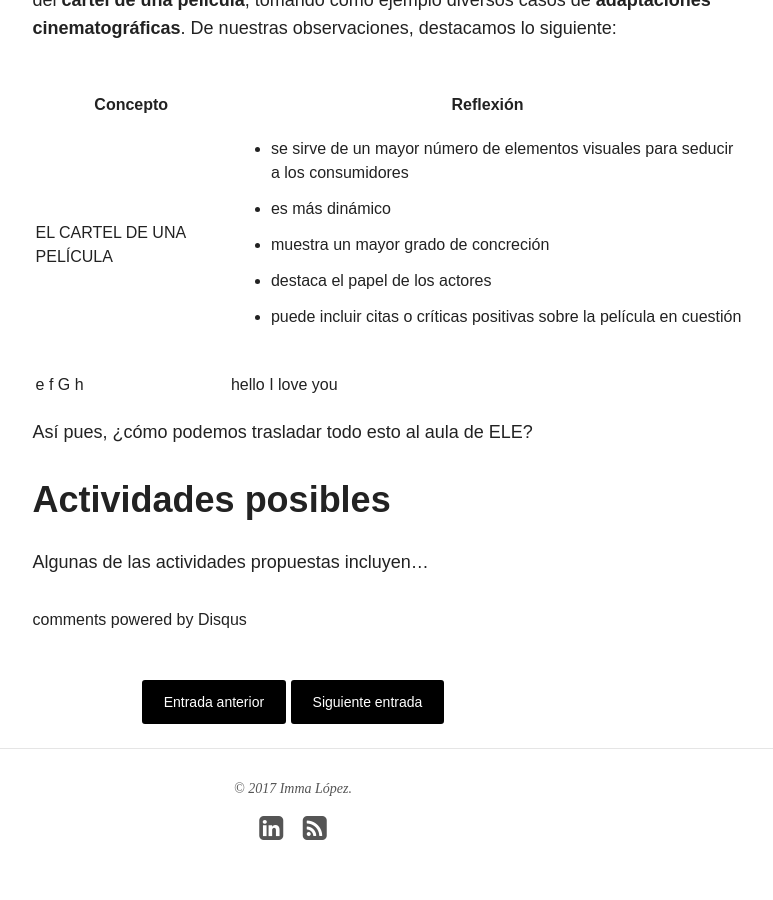
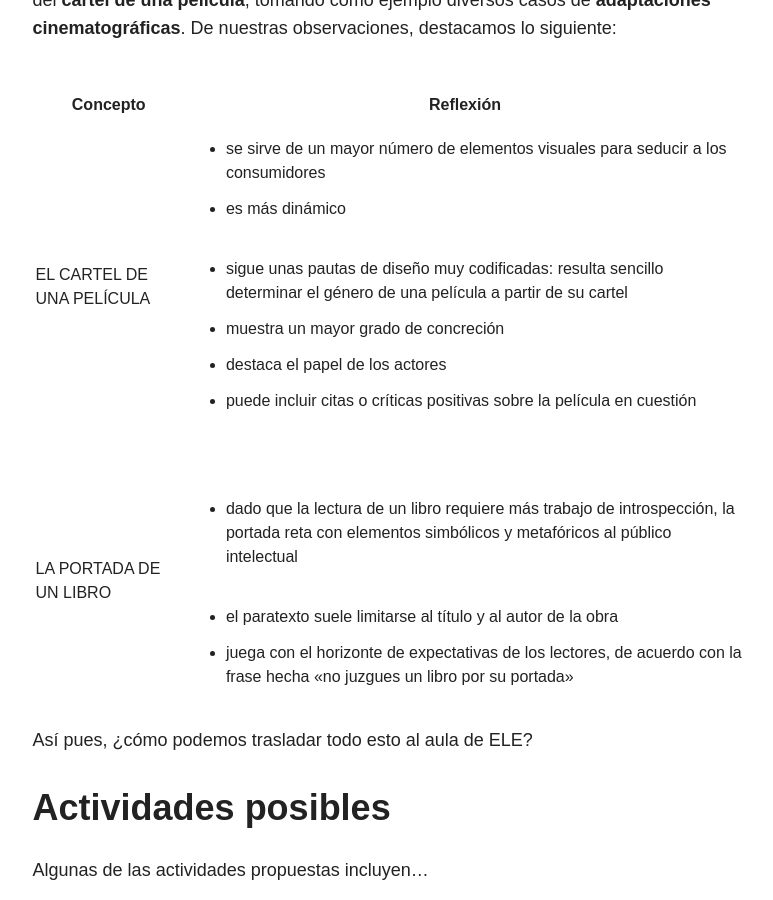
Before and after one commit to immalopez/immalopez.github.io, a Jekyll site: the page built from _posts/blog/2017-10-20-carteles-y-portadas.md, in a window 1280 px wide and 900 px high, scrolled down 991 px. Shown: the whole window, without its empty margins (347-1120 px from the left). Built offline with Jekyll 4.4.1, drawn with Linux system fonts in a browser that asks for light colours; nearby versions of some CDN libraries; comment, search, counter and statistics services are not loaded.

Commit message:
Update 2017-10-20-carteles-y-portadas.md

```diff
--- a/_posts/blog/2017-10-20-carteles-y-portadas.md
+++ b/_posts/blog/2017-10-20-carteles-y-portadas.md
@@ -32,6 +32,7 @@ Hoy hemos estado hablando de las características que distinguen la **portada de
         <ul>
           <li>se sirve de un mayor número de elementos visuales para seducir a los consumidores</li>
           <li>es más dinámico</li>
+          <li>sigue unas pautas de diseño muy codificadas: resulta sencillo determinar el género de una película a partir de su cartel</li>
           <li>muestra un mayor grado de concreción</li>
           <li>destaca el papel de los actores</li>
           <li>puede incluir citas o críticas positivas sobre la película en cuestión</li>
@@ -39,8 +40,14 @@ Hoy hemos estado hablando de las características que distinguen la **portada de
       </td>
     </tr>
     <tr>
-      <td>e f G h</td>
-      <td>hello I love you</td>
+      <td>LA PORTADA DE UN LIBRO</td>
+      <td>
+        <ul>
+          <li>dado que la lectura de un libro requiere más trabajo de introspección, la portada reta con elementos simbólicos y metafóricos al público intelectual</li>
+          <li>el paratexto suele limitarse al título y al autor de la obra</li>
+          <li>juega con el horizonte de expectativas de los lectores, de acuerdo con la frase hecha «no juzgues un libro por su portada»</li>
+        </ul>
+      </td>
     </tr>
   </tbody>
 </table>
```
